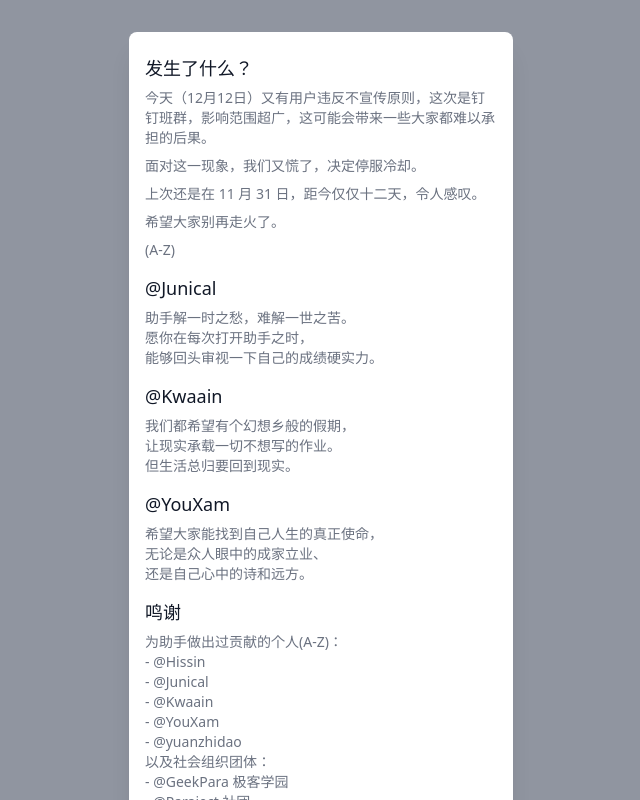
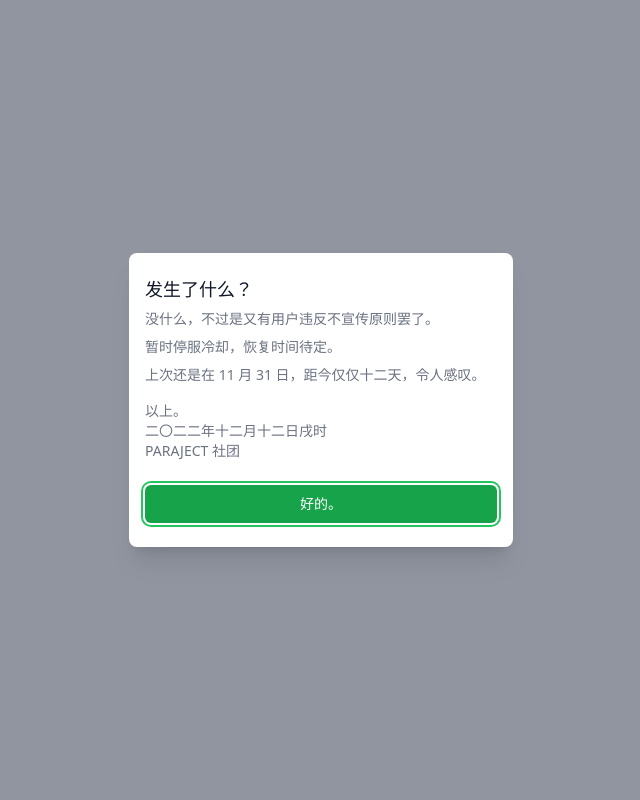
Before and after one commit to paraject/xiaoxin-asst, a Vue app: page /today in a window 1280 px wide. Both pictures are taken after a click on the button "追问？". Shown: the whole page, without its empty margins (319-959 px from the left). Built offline with nearby package versions, Linux system fonts and the light colour scheme.

Commit message:
Update NotFoundView.vue

```diff
--- a/src/views/NotFoundView.vue
+++ b/src/views/NotFoundView.vue
@@ -25,10 +25,10 @@
               追问？
             </button>
             <button
-              href="https://qm.qq.com/cgi-bin/qm/qr?k=oODhHNppngYT8cXnCQeUT3glwEYdjmRd&jump_from=webapi&authKey=3k9HnJVMowzprwEvZjA5ioj7i67Crk8nF6WR6KRmVSKGQQy8+y1vbdRAyTk+TI3P"
+              href=""
               class="inline-flex items-center px-4 py-2 border border-transparent text-sm font-medium rounded-md text-primary-500 bg-primary-100 hover:bg-primary-200 focus:outline-none focus:ring-2 focus:ring-offset-2 focus:ring-primary-500"
             >
-              详细咨询
+              睡觉
             </button>
           </div>
         </div>
@@ -87,18 +87,15 @@
                   </DialogTitle>
                   <div>
                     <p class="mt-2 text-sm text-gray-500">
-                      今天（12月12日）又有用户违反不宣传原则，这次是钉钉班群，影响范围超广，这可能会带来一些大家都难以承担的后果。
+                      没什么，不过是又有用户违反不宣传原则罢了。
                     </p>
                     <p class="mt-2 text-sm text-gray-500">
-                      面对这一现象，我们又慌了，决定停服冷却。
+                      暂时停服冷却，恢复时间待定。
                     </p>
                     <p class="mt-2 text-sm text-gray-500">
                       上次还是在 11 月 31 日，距今仅仅十二天，令人感叹。
                     </p>
-                    <p class="mt-2 text-sm text-gray-500">
-                      希望大家别再走火了。
-                    </p>
-                    <p class="mt-2 text-sm text-gray-500">
+                    <!-- <p class="mt-2 text-sm text-gray-500">
                       (A-Z)
                     </p>
                     <DialogTitle
@@ -153,7 +150,7 @@
                       还有使用助手的广大用户们<br />
                       <br />
                       <i><strong>———包括你。</strong></i>
-                    </p>
+                    </p> -->
                     <p class="mt-4 text-sm text-gray-500"
                       >以上。<br />二〇二二年十二月十二日戌时<br />PARAJECT
                       社团</p
```
